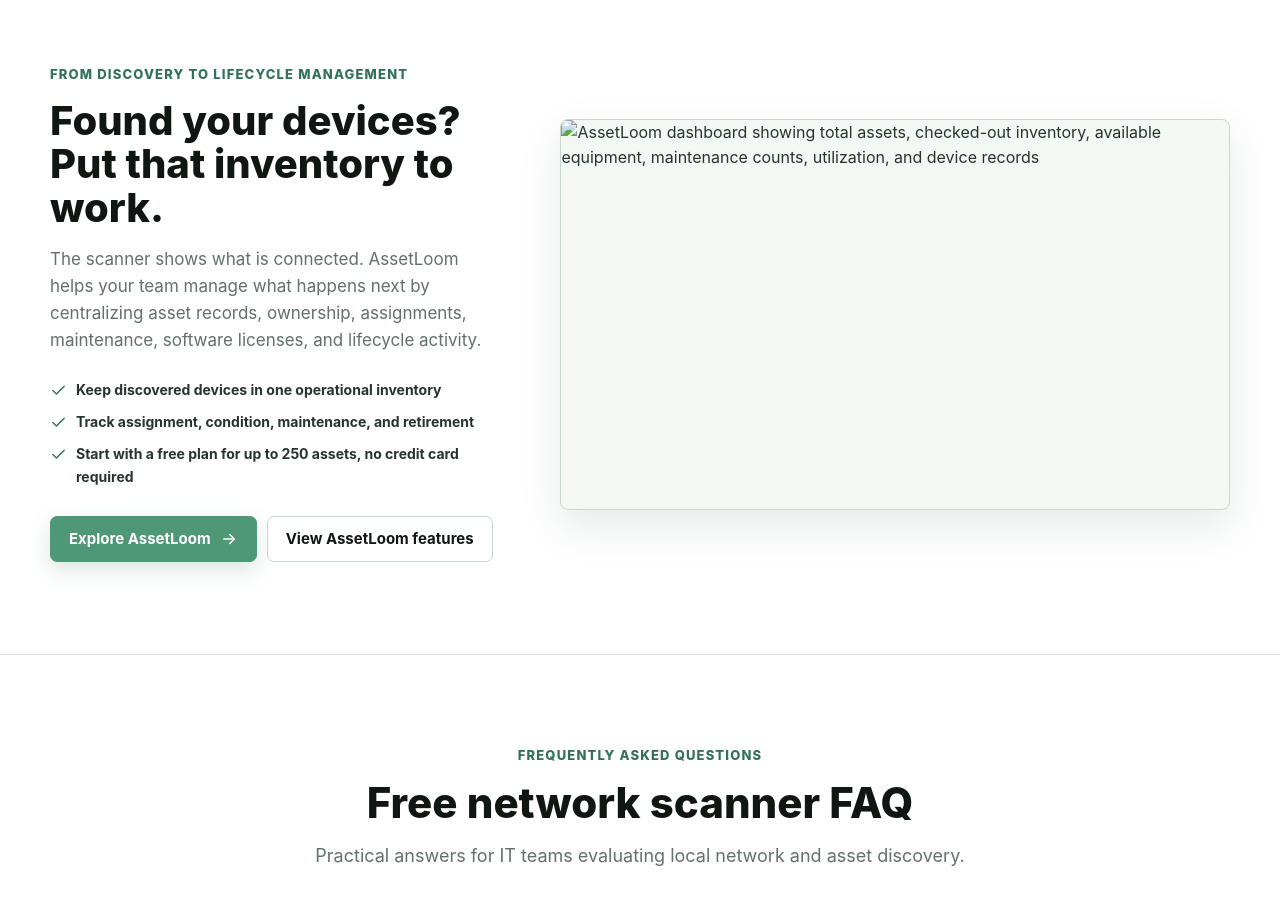
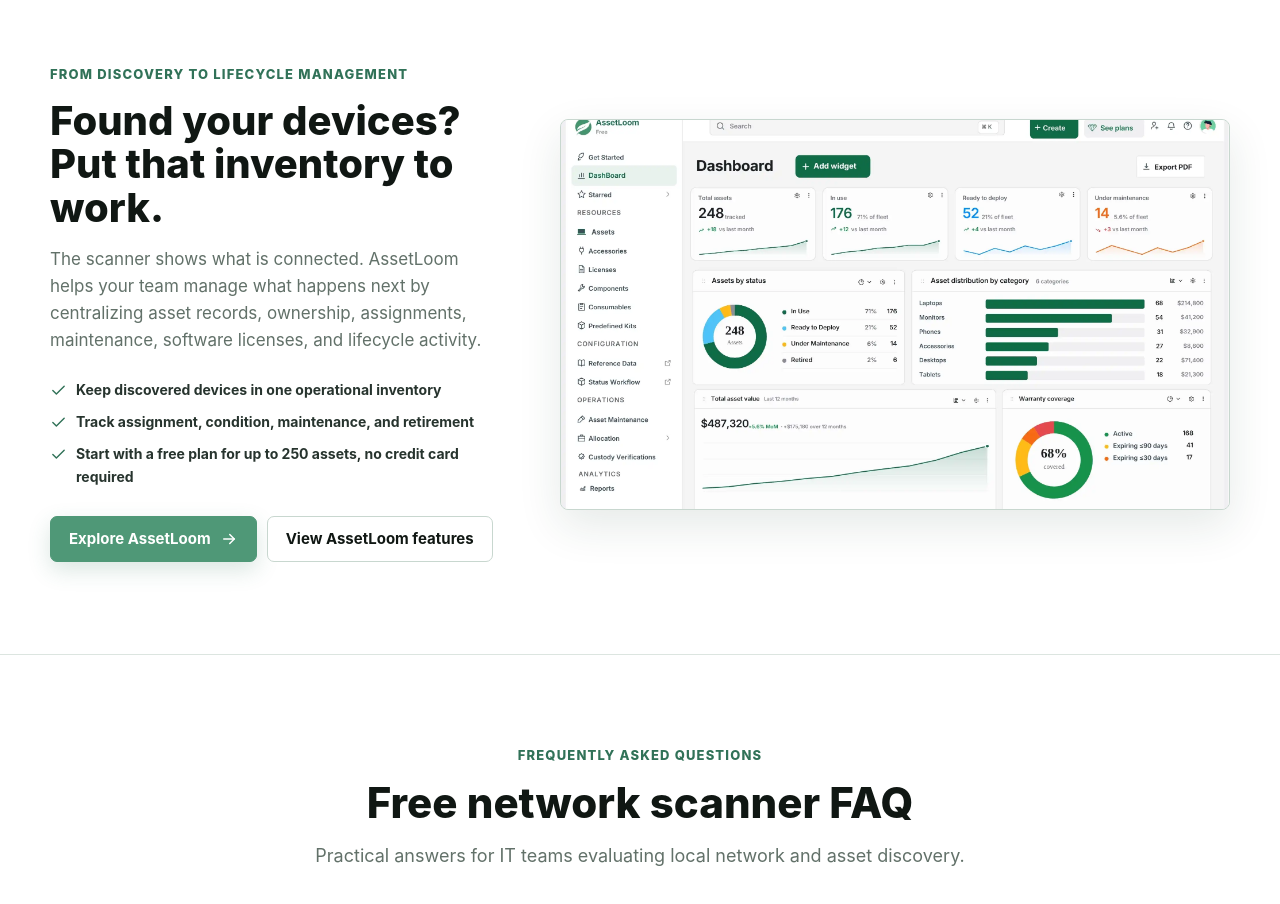
Before and after one commit to bizappe/free-network-scanner-website, a plain HTML site: page index.html in a window 1280 px wide. Shown: the part 4700-5604 px from the top of the page. Drawn offline with Linux system fonts and the light colour scheme.

Commit message:
Added AssetLoom dashboard image

```diff
--- a/index.html
+++ b/index.html
@@ -1841,7 +1841,7 @@
         </div>
 
         <figure class="assetloom-visual">
-          <img src="./assetloom-dashboard.png" width="1200" height="700" loading="lazy" decoding="async" alt="AssetLoom dashboard showing total assets, checked-out inventory, available equipment, maintenance counts, utilization, and device records">
+          <img src="images/assetloom-dashboard.webp" width="1200" height="700" loading="lazy" decoding="async" alt="AssetLoom dashboard showing total assets, checked-out inventory, available equipment, maintenance counts, utilization, and device records">
         </figure>
       </div>
     </section>
```
Also changed, not shown: images/assetloom-dashboard.webp (added).
